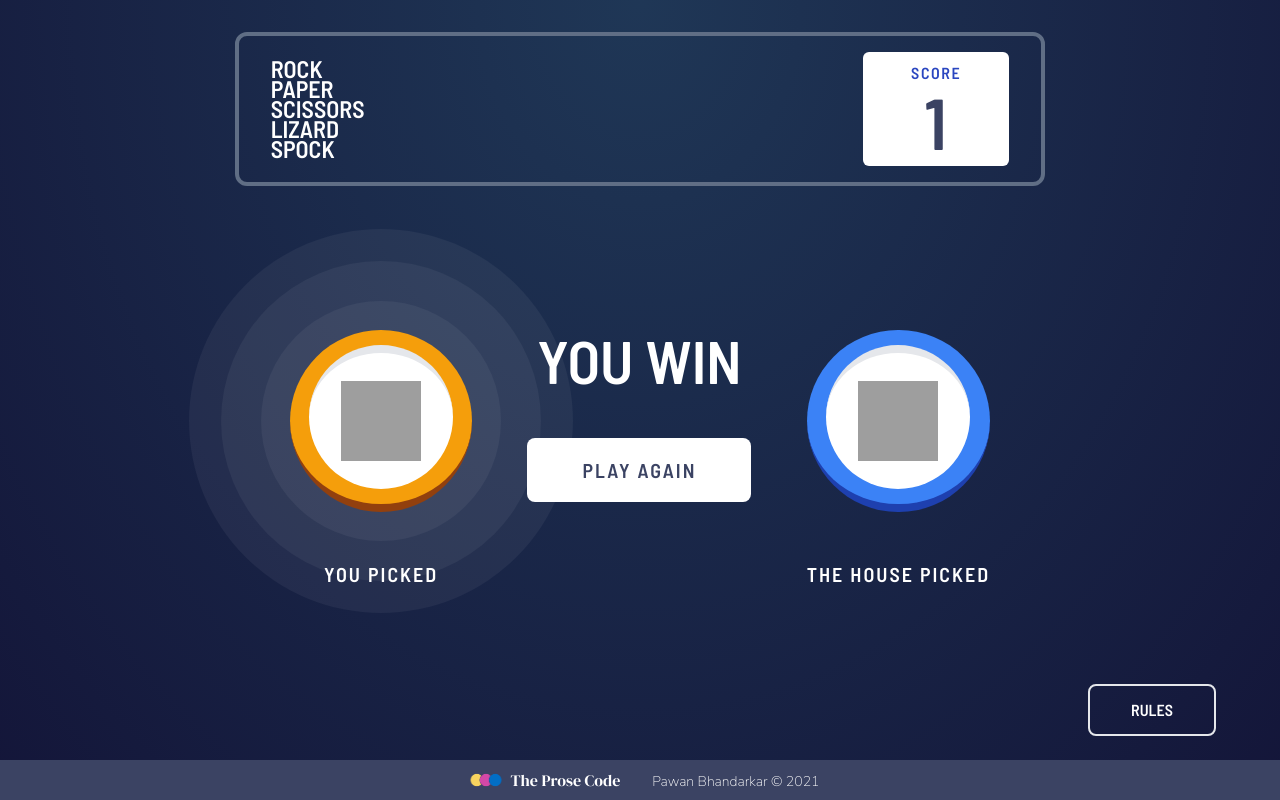
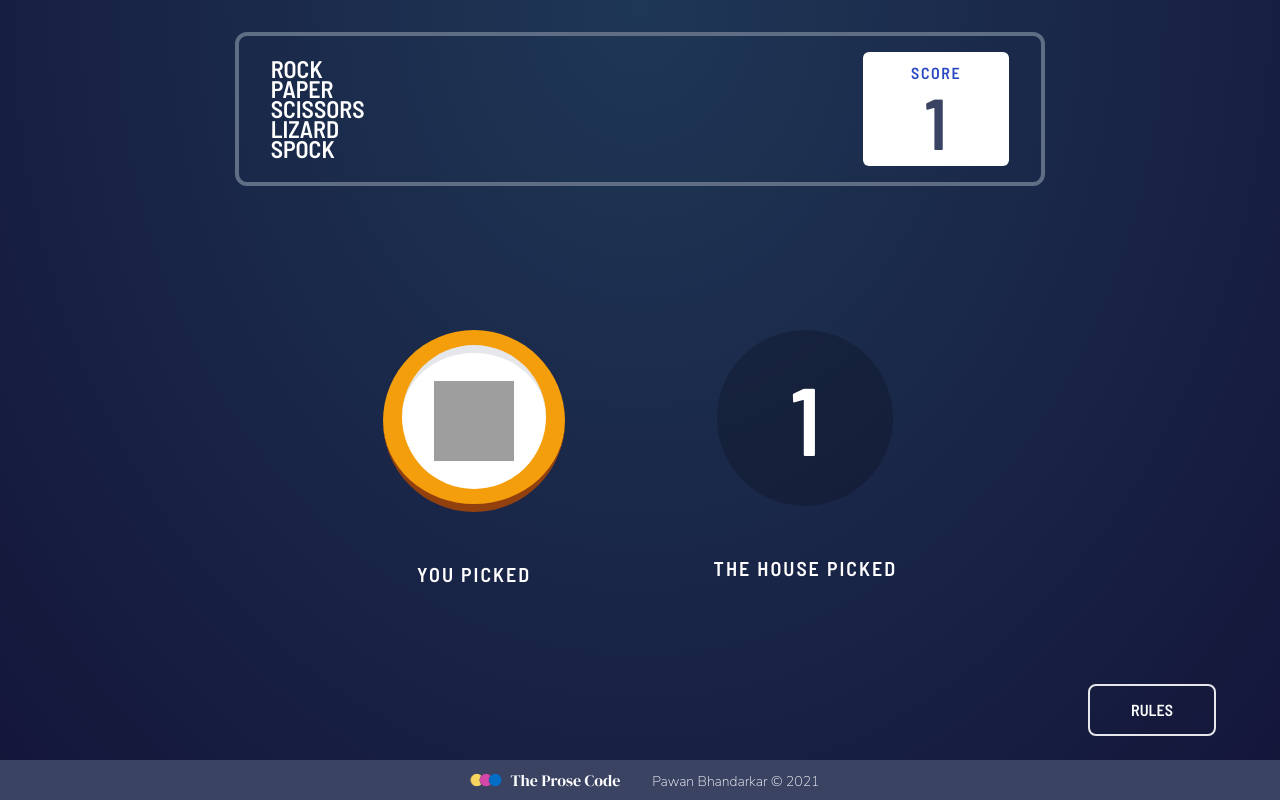
Before and after one commit to procedural-studio/rock-paper-scissors, a Next.js app: page / in a window 1280 px wide. Both pictures are taken after a click on the button 639 px from the left and 311 px from the top of the page. Built offline with nearby package versions, Linux system fonts and the light colour scheme; grey boxes are pictures that could not be loaded.

Commit message:
Added timer

```diff
--- a/components/results.tsx
+++ b/components/results.tsx
@@ -1,4 +1,4 @@
-import { useEffect } from 'react';
+import { useEffect, useState } from 'react';
 import Coin, { CoinType } from './coin';
 
 export interface IGameResults {
@@ -12,19 +12,38 @@ export interface Props {
   userWon: boolean | null;
 }
 
+const EmptyCoin = ({ number: number }) => (
+  <div className="relative flex justify-center items-center">
+    <div className="rounded-full h-28 w-28 md:h-44 md:w-44 bg-black opacity-20"></div>
+    <div className="absolute text-white text-8xl">{number}</div>
+  </div>
+);
+
 const Results = (props: Props) => {
   const results = props.results;
   const clearResults = props.clearResults;
   const userWon = props.userWon;
 
+  const [seconds, setSeconds] = useState(3);
+  const [showResults, setShowResults] = useState(false);
+
+  useEffect(() => {
+    if (seconds >= 1) {
+      setTimeout(() => setSeconds(seconds - 1), 1000);
+    } else {
+      setShowResults(true);
+    }
+  }, [seconds, setShowResults]);
+
   return (
     <div className="relative flex pt-36 md:h-4/5 h-5/6 md:justify-evenly justify-between w-full lg:w-2/3 md:w-3/4">
       <div className="flex flex-col items-center">
-        <Coin highlight={userWon} type={results.userChoice} />
+        <Coin highlight={seconds == 0 && userWon} type={results.userChoice} />
         <p className="z-50 mt-12 font-semibold  text-white md:text-xl tracking-widest ">
           YOU PICKED
         </p>
       </div>
+      {seconds == 0 && (
         <div className="z-40 md:static absolute bottom-12 left-1/2 md:-translate-x-0 -translate-x-1/2 flex flex-col items-center ">
           <p className="md:text-6xl text-5xl text-white">
             {userWon == null ? 'TIE' : userWon ? 'YOU WIN' : 'YOU LOST'}
@@ -36,11 +55,17 @@ const Results = (props: Props) => {
             PLAY AGAIN
           </button>
         </div>
+      )}
       <div className="z-40 flex flex-col items-center">
+        {seconds == 0 ? (
           <Coin
-          highlight={userWon != null && !userWon}
+            highlight={userWon != null && seconds == 0 && !userWon}
             type={results.botChoice}
           />
+        ) : (
+          <EmptyCoin number={seconds} />
+        )}
+
         <p className="mt-12 font-semibold text-white md:text-xl tracking-widest ">
           THE HOUSE PICKED
         </p>
--- a/styles/globals.css
+++ b/styles/globals.css
@@ -27,9 +27,7 @@ a {
 }
 
 .coin {
-  @apply z-50 disabled:hover:scale-100 hover:scale-110 rounded-full md:border-b-8 border-b-4  flex items-center justify-center;
-  height: 7rem;
-  width: 7rem;
+  @apply z-50 disabled:hover:scale-100 hover:scale-110 rounded-full md:border-b-8 border-b-4 h-28 w-28 flex items-center justify-center;
 }
 
 .coin.inner {
```
Lines whose indentation alone changed are shown as unchanged.
